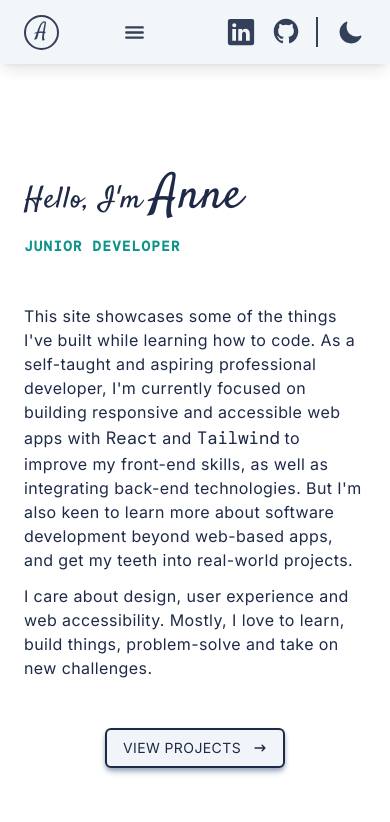
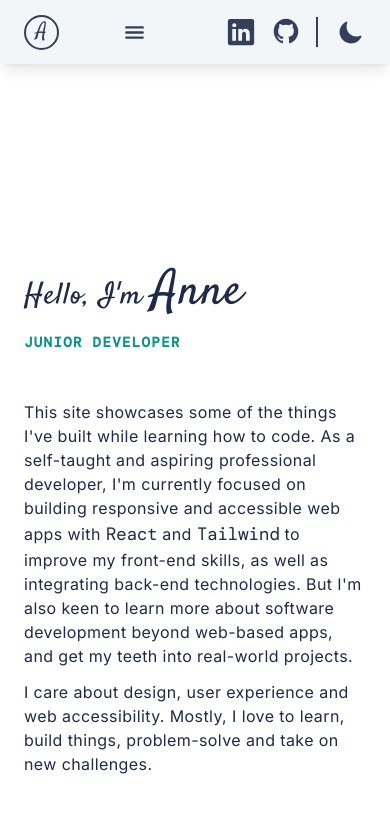
Before and after one commit to alicefrsr/react-tw-portfolio, a React (Vite) app: page / in a window 390 px wide. Shown: the top 822 px of the page. Built offline with nearby package versions, Linux system fonts and the light colour scheme; a web font is replaced by a local one.

Commit message:
testing responsive, pt-24 on section and div

```diff
--- a/src/components/Hello.jsx
+++ b/src/components/Hello.jsx
@@ -3,7 +3,7 @@ import { motion } from 'framer-motion';
 
 const Hello = () => {
   return (
-    <section id='hello' className='tracking-wide'>
+    <section id='hello' className='tracking-wide pt-24 sm:pt-0'>
       {/* Container */}
       <div className='pt-24 sm:pt-0 lg:max-w-[58rem] sm:max-w-[70%] px-6 h-screen mx-auto flex flex-col justify-center w-full '>
         <div className='text-2xl'>
```
